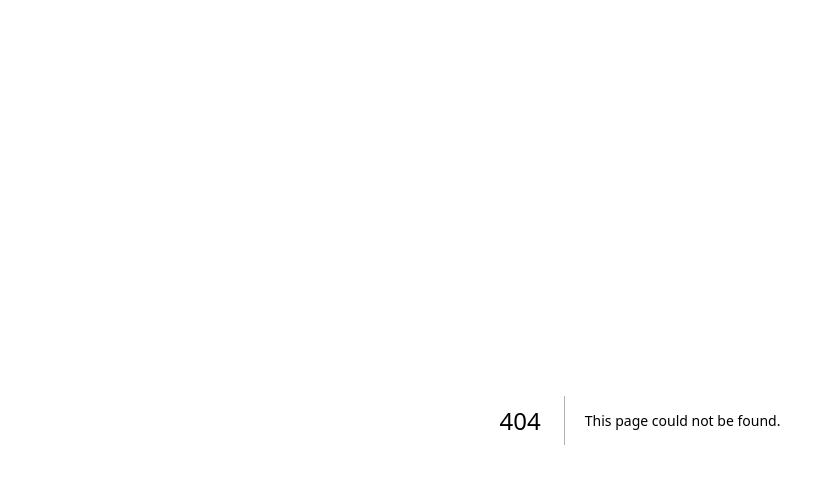
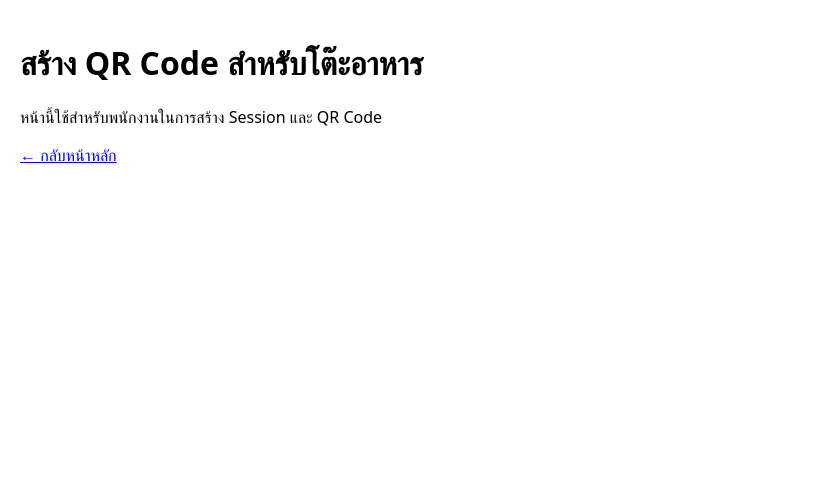
Before and after one commit to s6904035610021-spec/fun-bakery23, a Next.js app: page /generate-qr in a window 1280 px wide. Before the commit this address had no page. Shown: the top 484 px of the page, without its empty margins (0-819 px from the left). Built offline with nearby package versions, Linux system fonts and the light colour scheme.

Commit message:
Create page.js

```diff
--- /dev/null
+++ b/app/generate-qr/page.js
@@ -0,0 +1,11 @@
+import Link from 'next/link'
+
+export default function GenerateQRPage() {
+  return (
+    <main>
+      <h1>สร้าง QR Code สำหรับโต๊ะอาหาร</h1>
+      <p>หน้านี้ใช้สำหรับพนักงานในการสร้าง Session และ QR Code</p>
+      <Link href="/">← กลับหน้าหลัก</Link>
+    </main>
+  )
+}
```
